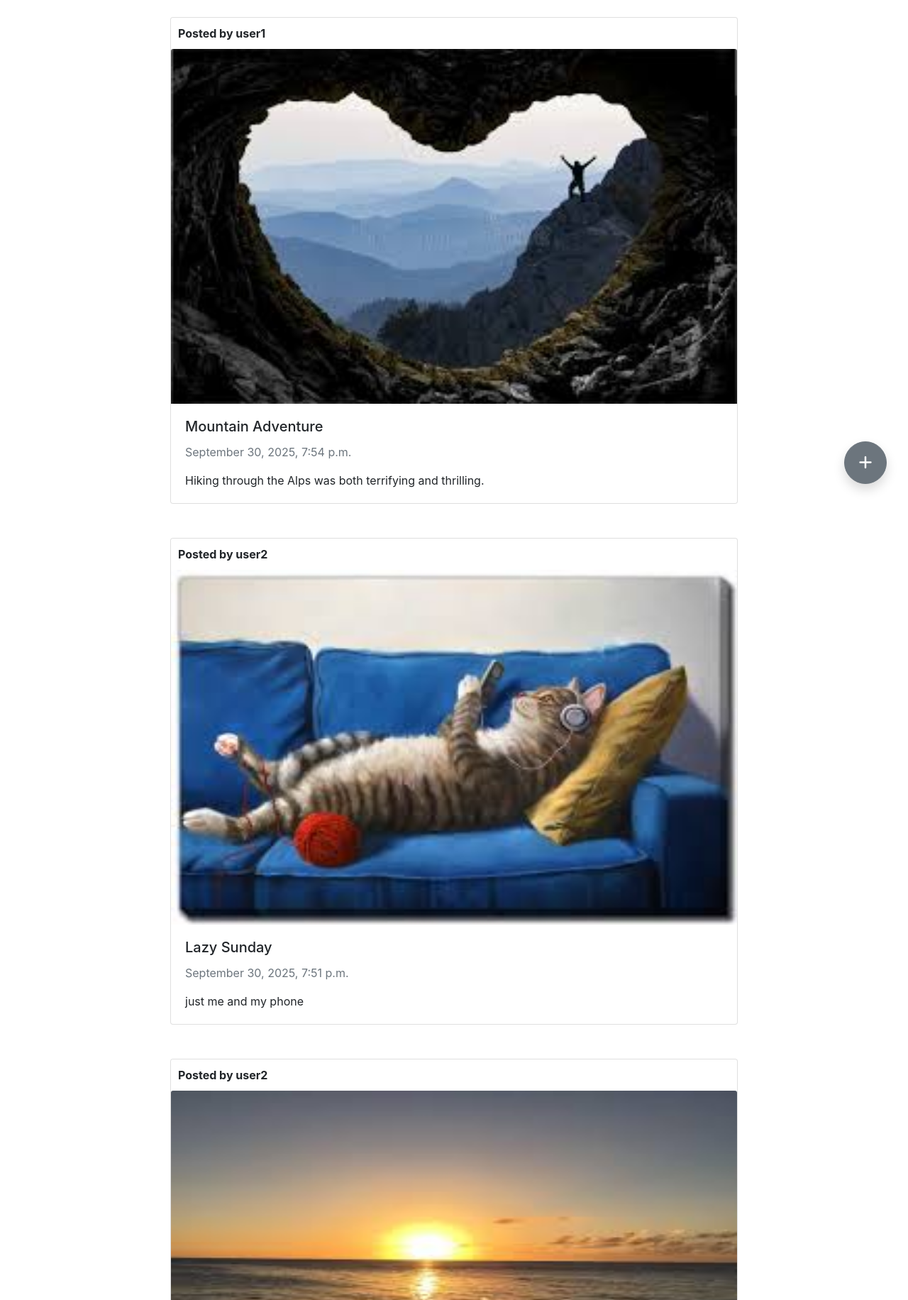
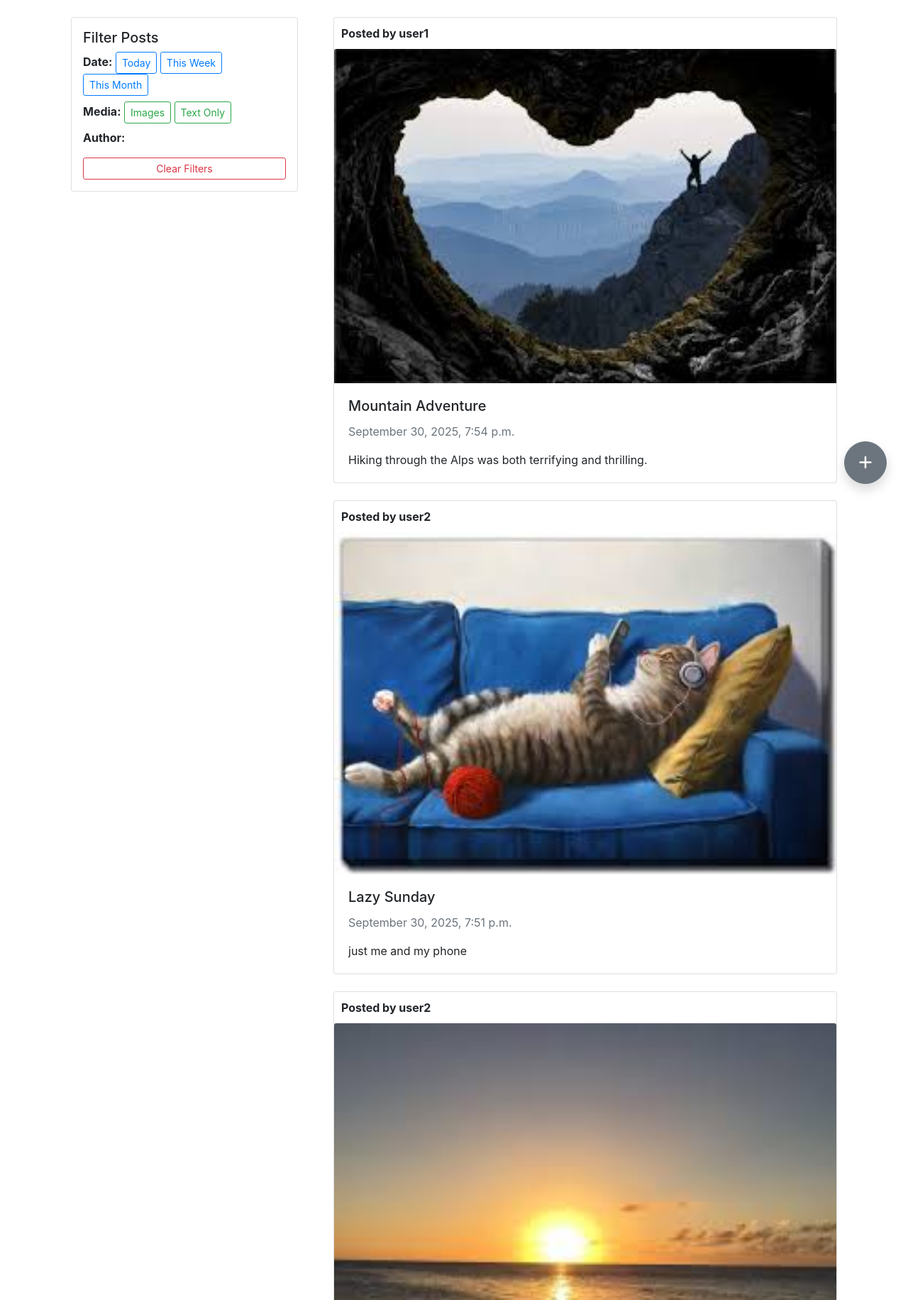
Before and after one commit to nfarhan0175/Social-Media-Application-BRD, a Django app: page / in a window 1280 px wide. Shown: the part 88-1920 px from the top of the page at 71% size. Run offline with Django 4.2, Linux system fonts and the light colour scheme; data comes from the database, SQL or seed files in the repository; some libraries are stand-ins or nearby versions.

Commit message:
Update posts.html

```diff
--- a/ostad_ex5_mod25( BRD Social )/templates/posts.html
+++ b/ostad_ex5_mod25( BRD Social )/templates/posts.html
@@ -1,22 +1,66 @@
 {% extends "index.html" %}
 {% block content %}
+<div class="container mt-4">
+    <div class="row">
+        <!-- Filter Column -->
+        <div class="col-md-4">
+            <div class="card p-3" style="width: 100%; max-width: 20rem; position: sticky; top: 80px;">
+                <h5>Filter Posts</h5>
+
+                <!-- Date Filters -->
+                <div class="mb-2">
+                    <strong>Date:</strong>
+                    <a href="?date=today" class="btn btn-sm btn-outline-primary">Today</a>
+                    <a href="?date=week" class="btn btn-sm btn-outline-primary">This Week</a>
+                    <a href="?date=month" class="btn btn-sm btn-outline-primary">This Month</a>
+                </div>
+
+                <!-- Media Type Filters -->
+                <div class="mb-2">
+                    <strong>Media:</strong>
+                    <a href="?media=image" class="btn btn-sm btn-outline-success">Images</a>
+                    <a href="?media=none" class="btn btn-sm btn-outline-success">Text Only</a>
+                </div>
+
+                <!-- Author Filters -->
+                <div class="mb-2">
+                    <strong>Author:</strong>
+                    {% for user in authors %}
+                        <a href="?author={{ user.username }}" class="btn btn-sm btn-outline-secondary">{{ user.username }}</a>
+                    {% endfor %}
+                </div>
+
+                <!-- Reset Button -->
+                <a href="{% url 'post_list' %}" class="btn btn-sm btn-outline-danger mt-2">Clear Filters</a>
+            </div>
+        </div>
+
+        <!-- Posts Column -->
+        <div class="col-md-8">
             {% for post in posts %}
-        <div class="d-flex justify-content-center">
+            <div class="d-flex justify-content-center mb-4">
                 <div class="card" style="width: 50rem;">
-                <div class="card" style="width: 20rem; padding: 10px;border:1px;">
+                    <!-- Posted By Card (small) -->
+                    <div class="card" style="width: 20rem; padding: 10px; border:1px;">
                         <b>Posted by {{ post.user.username }}</b>
-                    {% comment %} <p>user pic</p> {% endcomment %}
                     </div>
-                {% if post.photos %}
-                    <img class="card-img-top" src="{{post.photos.url}}" height="500px" alt="Card image cap">
+
+                    <!-- Image -->
+                    {% if post.photos and post.photos.url %}
+                        <img class="card-img-top" src="{{ post.photos.url }}">
                     {% endif %}
+
+
+                    <!-- Content -->
                     <div class="card-body">
-                    <h5 class="card-title">{{post.title}}</h5>
+                        <h5 class="card-title">{{ post.title }}</h5>
                         <p class="date text-muted">{{ post.created_at|date:"F j, Y, g:i a" }}</p>
-                    <p class="card-text">{{post.description}}</p>
+                        <p class="card-text">{{ post.description }}</p>
                     </div>
                 </div>
             </div>
-        <br><br>
             {% endfor %}
+        </div>
+    </div>
+</div>
 {% endblock %}
```
Lines whose indentation alone changed are shown as unchanged.
